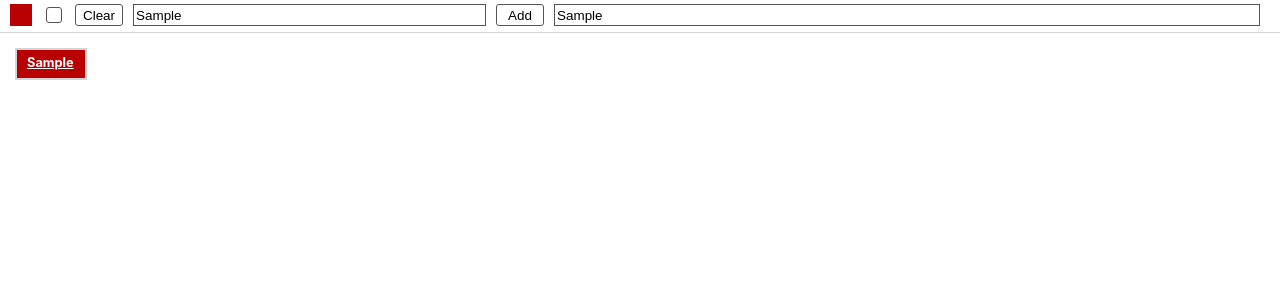
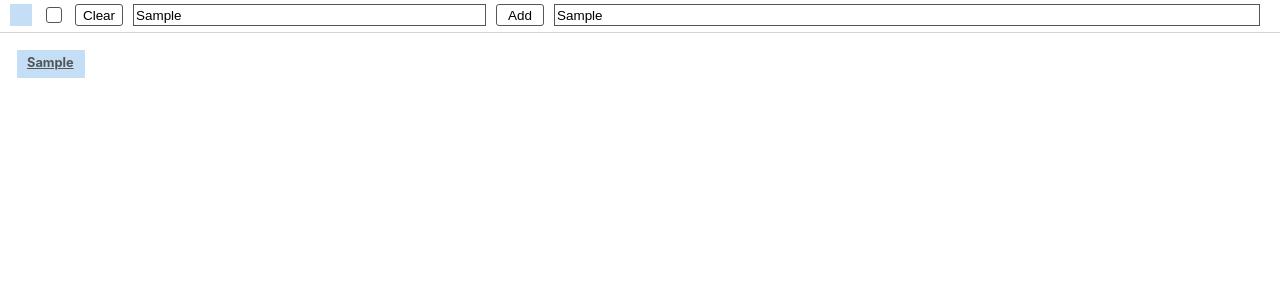
Before and after one commit to yamagame/bookmark-app-vue, a Vue app: page / in a window 1280 px wide. Both pictures are taken after typing "Sample", "Sample" into the empty fields and a click on the button "Add". Shown: the top 300 px of the page. Built offline with nearby package versions, Linux system fonts and the light colour scheme.

Commit message:
fix default color

```diff
--- a/src/components/App.vue
+++ b/src/components/App.vue
@@ -39,7 +39,7 @@ const bookmarkUrl = ref("");
 const colorFilterState = ref(false);
 const bookmarks = ref([]);
 const selectedUrl = ref("");
-const fontColorIndex = ref(0);
+const fontColorIndex = ref(13);
 
 function clearButton() {
   bookmarkName.value = "";
@@ -152,7 +152,7 @@ onMounted(() => {
   </div>
   <div class="mark-body-container">
     <div class="mark-card" v-for="bookmark of bookmarks.filter((v) => v.color === fontColorIndex || !colorFilterState)"
-      :style="{ 'border': (selectedUrl === bookmark.url ? `solid 2px blue` : `solid 2px lightgray` ), 'background-color': backgroundColors[bookmark.color] }"
+      :style="{ 'border': (selectedUrl === bookmark.url ? `solid 2px blue` : `solid 2px white` ), 'background-color': backgroundColors[bookmark.color] }"
       @click.stop="(e) => selectBookmark(bookmark)">
       <a :href="bookmark.url" rel="noopener noreferrer" target="_blank" :style="{ color: fontColors[bookmark.color] }"
         @click.prevent.stop="(e) => clickBookmark(bookmark)">
```
Also changed, not shown: 5 other files (tests, documents, lock files or other folders).
